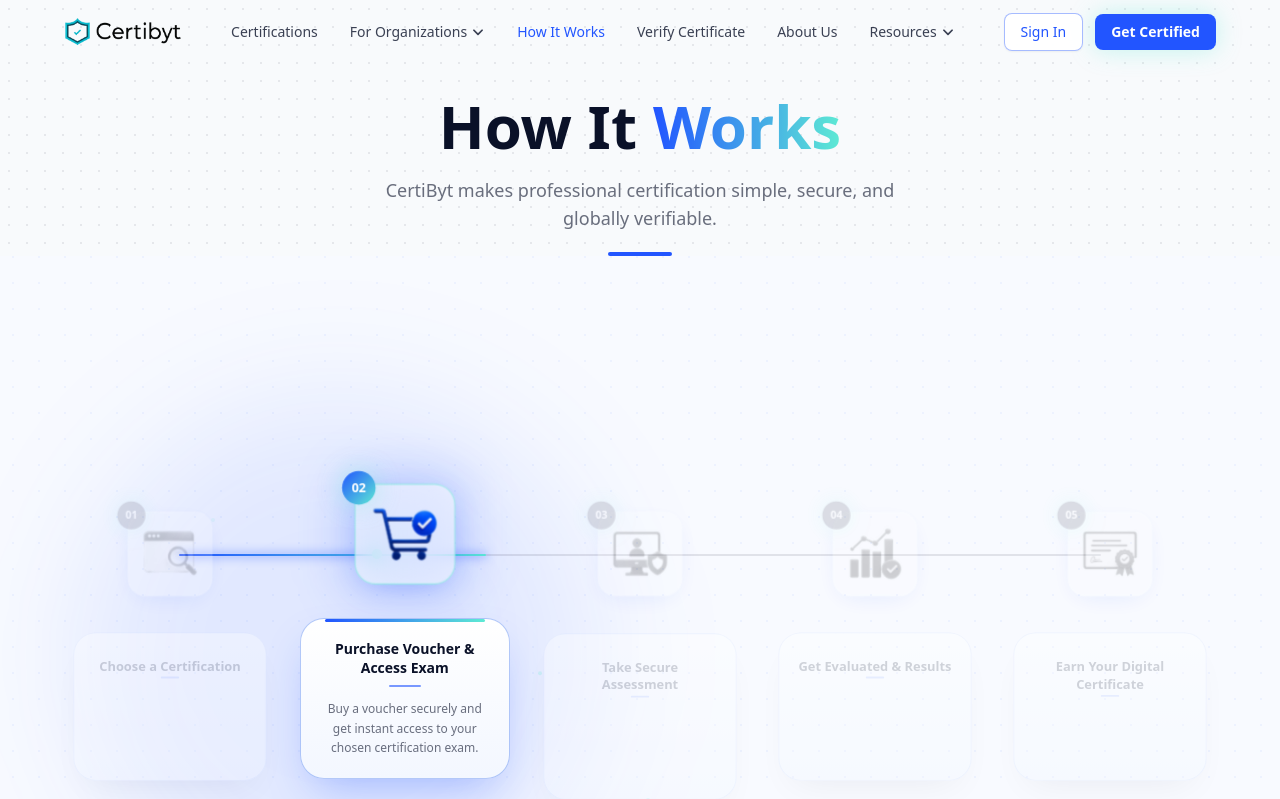
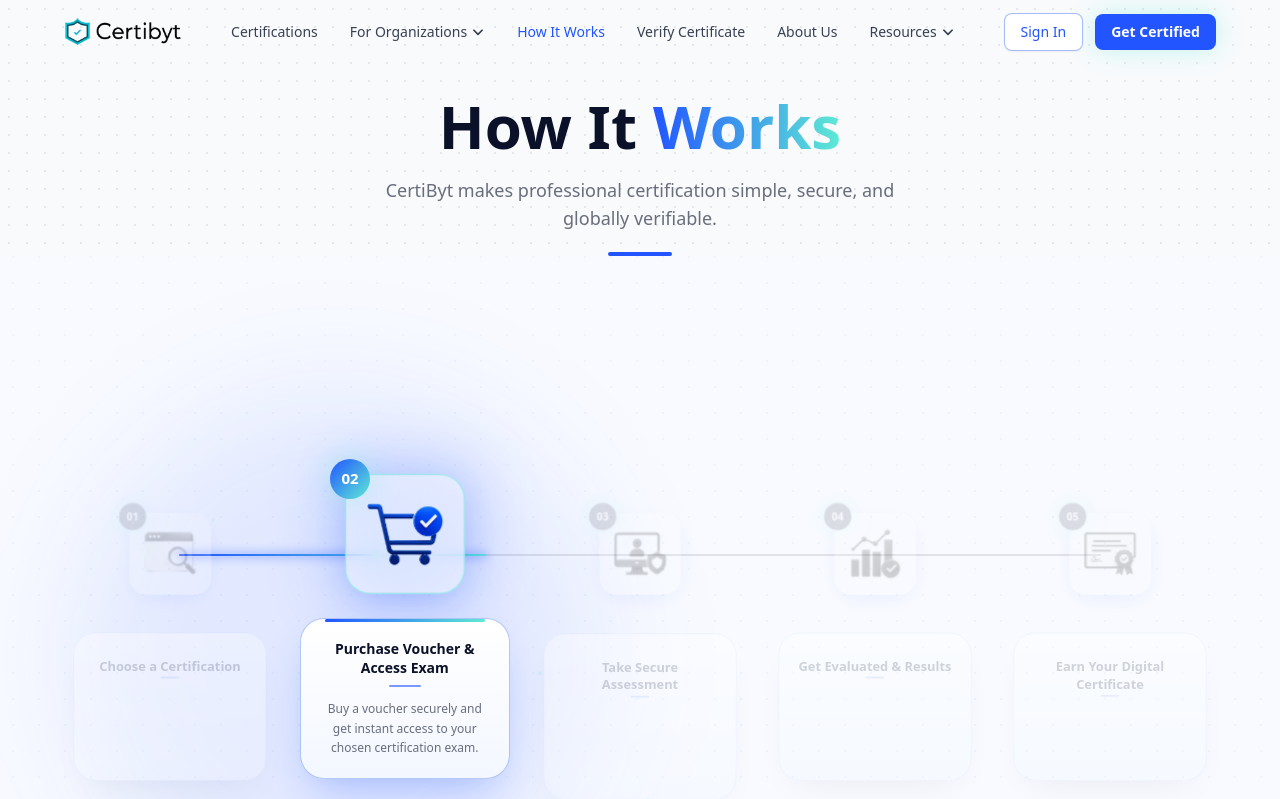
Before and after one commit to Aman-0402/certi-frontend, a React (Vite) app: page /how-it-works in a window 1280 px wide. Shown: the top 799 px of the page. Built offline with nearby package versions, Linux system fonts and the light colour scheme.

Commit message:
Increase active-step zoom on How It Works journey
Active scale bumped from 1.05/1.12(final) to 1.25/1.35(final),
inactive tightened slightly (0.88 -> 0.85) for more contrast between
dominant and idle steps.

```diff
--- a/src/components/howItWorks/JourneyScroll.tsx
+++ b/src/components/howItWorks/JourneyScroll.tsx
@@ -47,7 +47,7 @@
       <div className="relative" style={{ perspective: 900 }}>
         <motion.div
           animate={{
-            scale: isActive ? (isFinal ? 1.12 : 1.05) : 0.88,
+            scale: isActive ? (isFinal ? 1.35 : 1.25) : 0.85,
             opacity: isActive ? 1 : 0.32,
             y: isActive ? -20 : 0,
             rotateY: isActive ? [0, 8, -3, 0] : 0,
```
